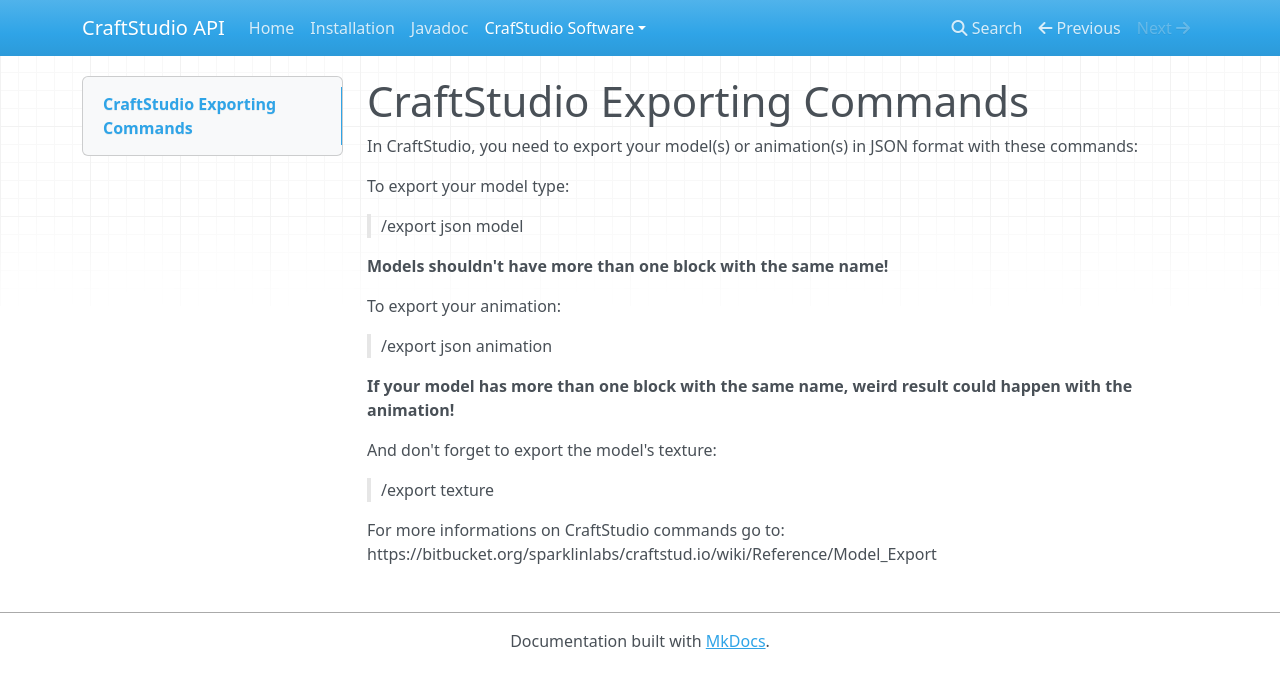
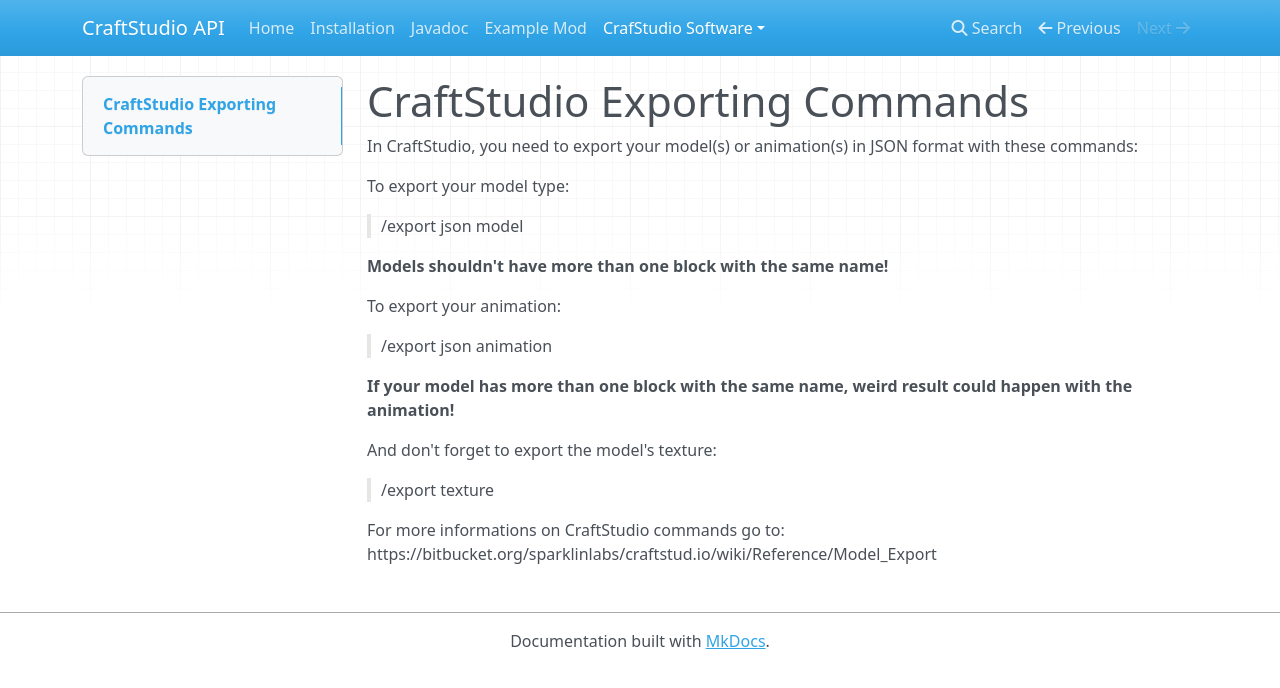
Before and after one commit to Leviathan-Studio/CraftStudio-API-Wiki, an MkDocs documentation site: the page built from docs/export-cs.md, in a window 1280 px wide. Shown: the top 688 px of the page. Built offline with MkDocs 1.6.1, drawn with Linux system fonts in a browser that asks for light colours; nearby versions of some CDN libraries; old or Windows-style settings are respelled for this version of MkDocs.

Commit message:
Update mkdocs.yml

```diff
--- a/mkdocs.yml
+++ b/mkdocs.yml
@@ -2,7 +2,8 @@
 pages:
   - Home: 'index.md'
   - Installation: 'add-api-project.md'
-  - Javadoc: 'https://doc.leviathan-studio.com/craftstudioapi/'
+  - Javadoc: 'javadoc.md'
+  - Example Mod: 'exemple-mod.md'
   - CrafStudio Software:
     - Exportation: 'export-cs.md'
 
```
